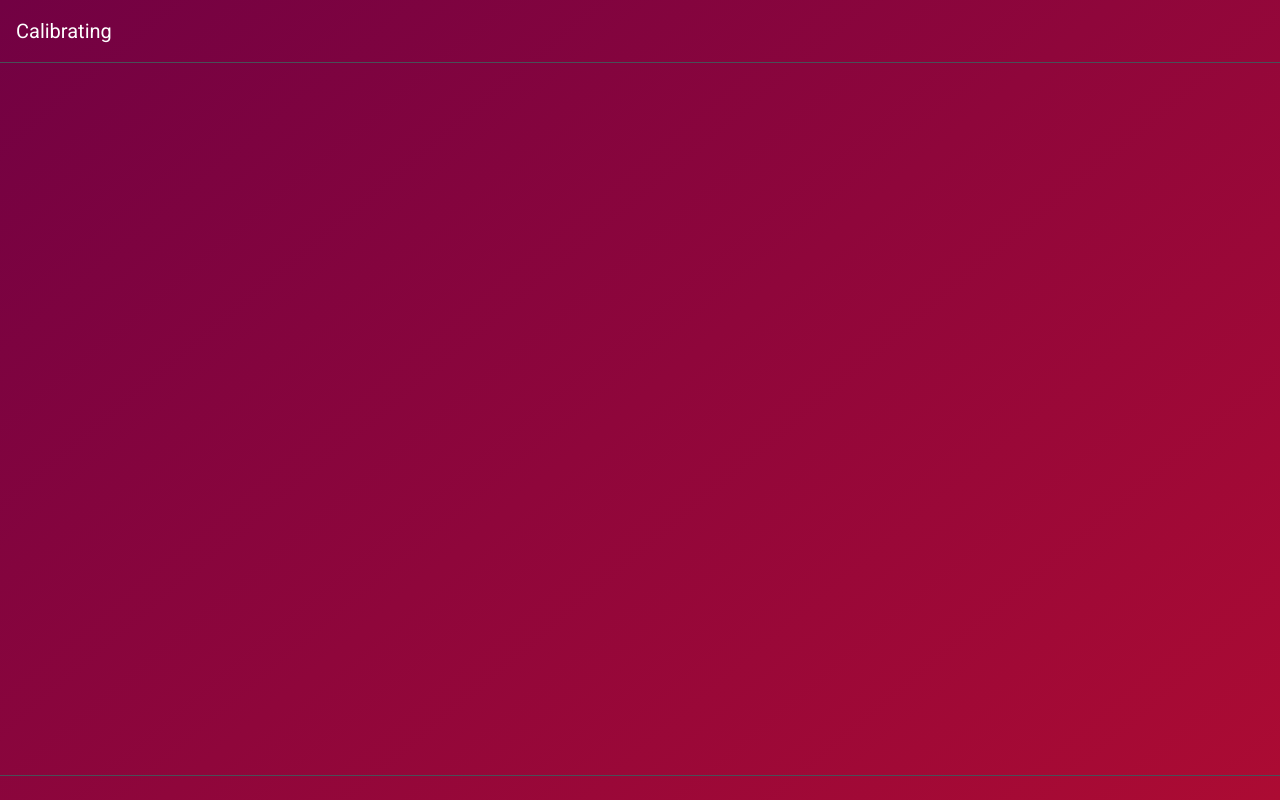
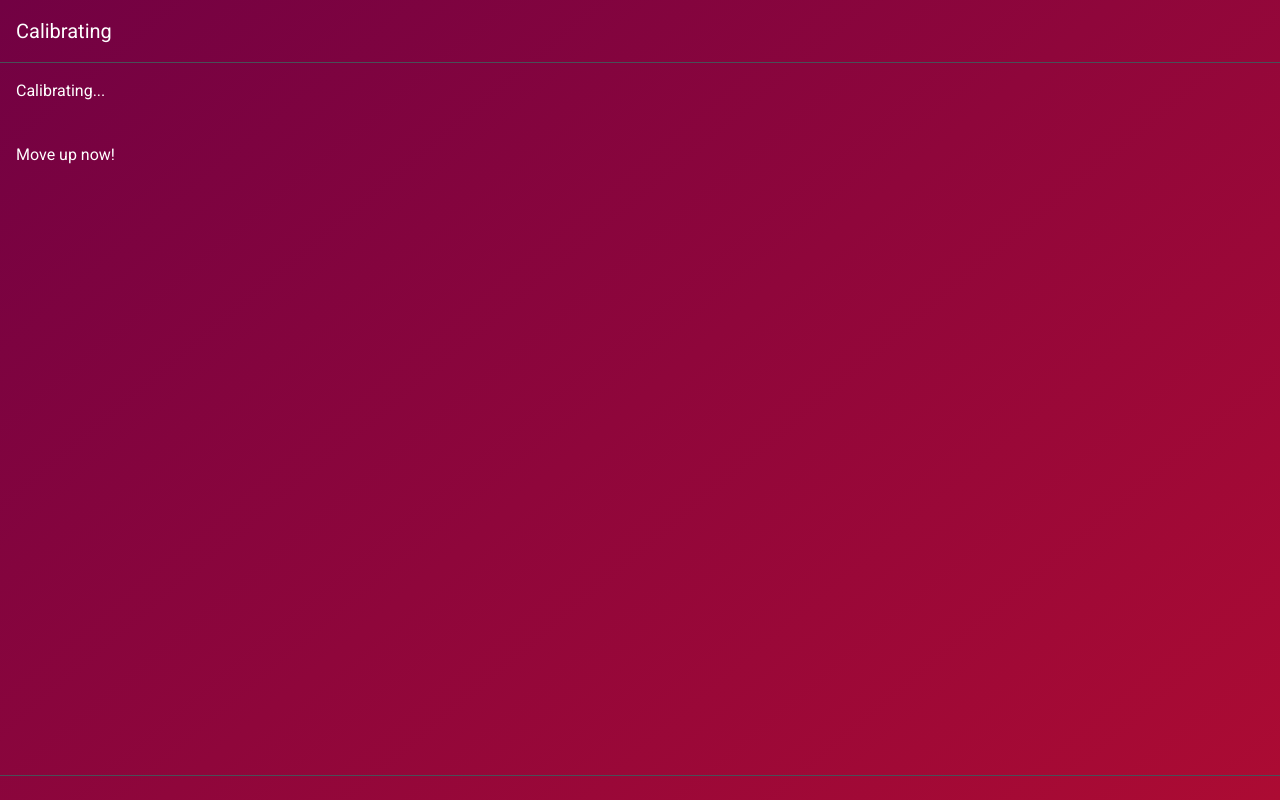
Before and after one commit to sarisko/huhahei, a Django app: page /games/44f5c1d5-81a6-436e-9b52-1d0f160877c4/play/ in a window 1280 px wide, after a click on "Calibrate". Run offline with Django 4.2, Linux system fonts and the light colour scheme; data comes from the database, SQL or seed files in the repository; some libraries are stand-ins or nearby versions.

Commit message:
calibration info v1

```diff
--- a/mainapp/templates/huhahei/play.html
+++ b/mainapp/templates/huhahei/play.html
@@ -59,7 +59,7 @@
             <div class="modal-header">
                 <h5 class="modal-title">Calibrating</h5>
             </div>
-            <div class="modal-body" id="calibrationModal">
+            <div class="modal-body" id="calibrationModalContent">
             </div>
             <div class="modal-footer"></div>
         </div>
@@ -73,8 +73,7 @@
             <div class="modal-header">
                 <h5 class="modal-title">Playing</h5>
             </div>
-            <div class="modal-body">
-                Lorem Ipsum
+            <div class="modal-body" id="playingModalContent">
             </div>
             <div class="modal-footer">
                 <button type="button" class="btn btn-secondary" data-bs-dismiss="modal">Close</button>
@@ -94,6 +93,10 @@
         requestPermission();
         // definitely not abusing globals
         onCalibrated = onFinished;
+        document.getElementById('calibrationModalContent').innerHTML = '<p>Calibrating...</p><br>Move up now!';
+        repr.up = null;
+        repr.side = null;
+        repr.forward = null;
 
         window.addEventListener("devicemotion", motionHandler);
         window.addEventListener("deviceorientation", (event) => {
@@ -109,6 +112,9 @@
 
     function startPlaying(onFinished) {
         requestPermission();
+        document.getElementById('playingModalContent').innerHTML = "<p>Playing...</p><br>Follow the movements!" +
+            "<br>The game takes " + Math.round(gameLengthMs / 1000) + " seconds";
+
         inGame = true;
         currentGameGestures = [];
         onFinishedPlaying = onFinished;
--- a/static/mainapp/detect.js
+++ b/static/mainapp/detect.js
@@ -66,6 +66,8 @@ function dataDetection() {
       currentGameGestures.push([closest[0], Date.now() - lastGestureTimestamp]);
       lastGestureTimestamp = Date.now();
     }
+    // just debug for now
+
     console.log("closest", closest);
   }
 
@@ -81,9 +83,13 @@ function dataDetection() {
           dataRot.slice(dataRot.length - gestLength, dataRot.length),
         ),
       ];
+      document.getElementById("calibrationModalContent").innerHTML +=
+        "<br>Move to the side now!";
       break calibration;
     }
     if (repr.side === null) {
+      document.getElementById("calibrationModalContent").innerHTML +=
+        "<br>Move forward now!";
       repr.side = [
         zeroMeanUnitVarianceNormalization(
           data.slice(data.length - gestLength, data.length),
```
